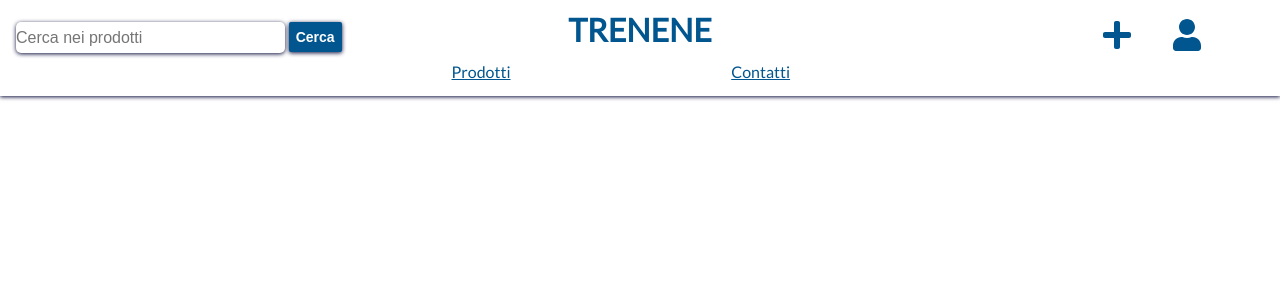
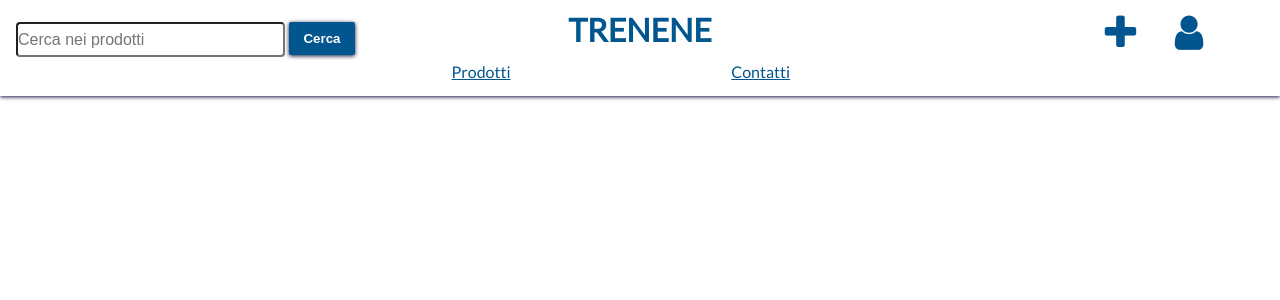
Before and after one commit to tecweb-gokart-2020/proj-treni, a PHP site: page /views/adminEdit.php?codArticolo=1 in a window 1280 px wide. Shown: the top 300 px of the page. Run offline with PHP 8.4, Linux system fonts and the light colour scheme; the visitor is signed in with stand-in values (Sample User, id 1); some web fonts are replaced.

Commit message:
Fixato un po di cose, dal css di più o meno tutti i form ai tag svg che non usiamo più in favore dello standard di font awsome

```diff
--- a/src/styles/css/general.css
+++ b/src/styles/css/general.css
@@ -11,7 +11,6 @@
 
 html {
     font-family: 'Mukta Vaani', 'Lato', Calibri, 'Trebuchet MS', sans-serif;
-    font-size: 1em;
     color: black;
     height: 100%;
 }
@@ -51,8 +50,8 @@ input[type="submit"],
 button {
     box-shadow: 0 1px 4px var(--viola);
     display: block;
-    margin: 30px auto;
-    padding: .5em;
+    padding: 12px 20px;
+    margin: 8px 0;
     overflow: hidden;
     border-width: 0;
     outline: none;
@@ -77,19 +76,6 @@ button:hover {
 .visibile {
     visibility: visible;
 }
-
-input {
-    margin: 10px;
-    border: 0;
-    box-shadow: 0 1px 4px var(--viola);
-    padding: 5px;
-    justify-self: left;
-    align-self: center;
-    background-color: #ffffff;
-    font-size: 14px;
-    border-radius: 5px;
-}
-
 
 /*----------------HEADER------------------*/
 
@@ -142,9 +128,51 @@ header {
     padding: 0.4em 0;
 }
 
-#ricercaHeader input[type=submit] {
-    padding: 7px;
+#ricercaHeader input[type="submit"] {
+    padding: 9px;
+    width: 5em;
     margin: auto auto auto 1%;
+}
+
+input,
+select {
+  width: 100%;
+  padding: 12px 20px;
+  margin: 8px 0;
+  display: inline-block;
+  border-radius: 4px;
+  box-sizing: border-box;
+}
+
+.half-group {
+  float: left;
+  width: 100%;
+  margin: 12px 20px;
+}
+
+.half-group * {
+  width: 10%;
+}
+
+.button-pair {
+  width: 100%;
+}
+
+.button-pair * {
+  width: 49.7%;
+  display: inline !important;
+  cursor: pointer;
+}
+
+textarea {
+  width: 100%;
+  height: 150px;
+  padding: 12px 20px;
+  box-sizing: border-box;
+  border: 2px solid #ccc;
+  border-radius: 4px;
+  background-color: #f8f8f8;
+  resize:vertical;
 }
 
 header nav {
@@ -203,23 +231,21 @@ header ul#icons li {
     vertical-align: middle;
 }
 
-header a#cart-icon:hover .fa-shopping-cart,
-header a#user-icon:hover .fa-user,
-header a#admin-add-icon:hover .fa-plus{
+.fa {
+    position: relative;
+    font-size: 40px;
+    color: var(--giallo);
+    display: inline-block;
+    top: 5px;
+}
+
+a .fa{
+    color: var(--blu);
+}
+
+a .fa:hover {
     background-color: var(--base);
     color: var(--giallo);
-}
-
-.svg-inline--fa {
-    position: relative;
-    width: 2em;
-    height: 2em;
-    color: var(--giallo);
-    display: inline-block;
-    top: .7em;
-}
-a .svg-inline--fa{
-    color: var(--blu);
 }
 
 header #counter {
@@ -483,14 +509,6 @@ main div#areaPersonale {
 
 main div#areaPersonale input {
     margin-right: 1%;
-}
-
-main div#areaPersonale button[type=submit] {
-    padding: 0.3em;
-    border-radius: 7px;
-    font-weight: bold;
-    font-size: 1em;
-    margin: 1% 0;
 }
 
 /*main div#areaPersonale h1 {
--- a/src/views/adminEdit.php
+++ b/src/views/adminEdit.php
@@ -62,8 +62,9 @@ if($_SESSION["username"] == "admin") {
     else {
         $prodotto = getInfoFromProdotto($_GET["codArticolo"]);
         if ($prodotto) {
-            echo '<form id="modProd" name="modProd" action="adminEdit.php?codArticolo='. $prodotto["codArticolo"] .'" method="post" novalidate="true" enctype="multipart/form-data">
-            <fieldset><legend>Modifica ' . $prodotto["codArticolo"] . '</legend>
+            echo '<main id="content">
+                     <form id="modProd" name="modProd" action="adminEdit.php?codArticolo='. $prodotto["codArticolo"] .'" method="post" novalidate="true" enctype="multipart/form-data">
+            	  	<fieldset><legend>Modifica ' . $prodotto["codArticolo"] . '</legend>
                 <label>Tipo
                     <select name="tipo" >
                         <option value="locomotiva"' . ($prodotto["tipo"] == "locomotiva" ? 'selected="selected"' : "") . '>Locomotiva</option>
@@ -94,16 +95,19 @@ if($_SESSION["username"] == "admin") {
                 <label>Marca
                     <input type="text" name="marca" value="' . $prodotto["marca"] . '">
                 </label>
-                <label>Novità
+                <div class="half-group">
+                    <label>Novità</label>
                     <input type="checkbox" name="novita" value="'. $prodotto['novita'] .'">
-                </label>
+                </div>
                 <label>Immagine
                     <input type="file" name="immagine">
                 </label>
-                <input type="reset" value="Reset">
-                <input type="submit" value="Modifica">
+                <div class="button-pair">
+                  <input type="reset" value="Reset">
+                  <input type="submit" value="Modifica">
+                </div>
             </fieldset>
-        </form>';
+        </form></main>';
         } else {
             echo '<main><h2>404</h2>L\'articolo selezionato non esiste</main>';
         }
--- a/src/views/info.php
+++ b/src/views/info.php
@@ -84,7 +84,7 @@ if(isset($_SESSION["username"])) {
                                                  . PHP_EOL .
                                                  '<div id="errorRePassword" class="errore" >Le password non coincidono</div>'
                                                  . PHP_EOL .
-                                                 '<label><input id="mostraPassword" type="checkbox">Mostra password</label><br/>'
+                                                 '<div class="half-group"><label>Mostra password</label><input id="mostraPassword" type="checkbox"><br/></div>'
                                                  . PHP_EOL .
                                                  '<button type="submit" name="edit" id="editPw" value="password">Modifica password</button>'
                                                  . PHP_EOL .
--- a/src/views/template/header.php
+++ b/src/views/template/header.php
@@ -17,11 +17,11 @@ echo '<!DOCTYPE html>
 	<title>'. $pagetitle . '</title>
 	<meta name="description" content="'.$pagedescription.'"/>
 	<meta name="viewport" content="width=device-width">
+	<link rel="stylesheet" href="https://cdnjs.cloudflare.com/ajax/libs/font-awesome/4.7.0/css/font-awesome.min.css">
   	<link rel="stylesheet" type="text/css" href="css/general.css" media="screen"/>
   	<link rel="stylesheet" type="text/css" href="css/mobile.css" media="handheld, screen and (max-device-width:640px), only screen and (max-width:640px)" />
 	'. $js .'
 	<link rel="stylesheet" type="text/css" href="css/print.css" media="print"/>
-
     </head>
     <body>
         <nav id="aiuti" aria-label="aiuti alla navigazione">
@@ -57,13 +57,13 @@ if(isset($_SESSION["username"])) {
     // mostra icona di aggiunta di un prodotto se l'utente è admin
     if($_SESSION["username"] == "admin"){
         init_tag($tag_add, '<a href="adminAdd.php" id="admin-add-icon">', $tag_add_close);
-        echo $tag_add . '<svg aria-hidden="true" focusable="false" data-prefix="fas" data-icon="plus" class="svg-inline--fa fa-plus fa-w-14" role="img" xmlns="http://www.w3.org/2000/svg" viewBox="0 0 448 512"><path fill="currentColor" d="M416 208H272V64c0-17.67-14.33-32-32-32h-32c-17.67 0-32 14.33-32 32v144H32c-17.67 0-32 14.33-32 32v32c0 17.67 14.33 32 32 32h144v144c0 17.67 14.33 32 32 32h32c17.67 0 32-14.33 32-32V304h144c17.67 0 32-14.33 32-32v-32c0-17.67-14.33-32-32-32z"></path></svg>' .$tag_add_close;
+        echo $tag_add . '<i class="fa fa-plus"></i>' .$tag_add_close;
         echo '</li><li>';
     }
     // mostra l'icona utente
     $personal_page = '<a href="info.php" id="user-icon">';
     init_tag($tag_info, $personal_page, $tag_info_close);
-    echo $tag_info . '<svg aria-hidden="true" focusable="false" data-prefix="fas" data-icon="user" class="svg-inline--fa fa-user fa-w-14" role="img" xmlns="http://www.w3.org/2000/svg" viewBox="0 0 448 512"><path fill="currentColor" d="M224 256c70.7 0 128-57.3 128-128S294.7 0 224 0 96 57.3 96 128s57.3 128 128 128zm89.6 32h-16.7c-22.2 10.2-46.9 16-72.9 16s-50.6-5.8-72.9-16h-16.7C60.2 288 0 348.2 0 422.4V464c0 26.5 21.5 48 48 48h352c26.5 0 48-21.5 48-48v-41.6c0-74.2-60.2-134.4-134.4-134.4z"></path></svg>' . $tag_info_close;
+    echo $tag_info . '<i class="fa fa-user"></i>' . $tag_info_close;
 }
 else {
     echo '<a id="login" href="login.php">Entra</a>' . PHP_EOL;
@@ -81,12 +81,11 @@ if(isset($_SESSION["cartID"])) {
     init_tag($tag_cart, '<a href="carrello.php" id="cart-icon">', $tag_cart_close);
     $carrello = getProdottiFromCarrello($_SESSION["cartID"]);
     $count = $carrello ? count($carrello) : 0;
-    echo $tag_cart . '<svg aria-hidden="true" focusable="false" data-prefix="fas" data-icon="shopping-cart" class="svg-inline--fa fa-shopping-cart fa-w-18" role="img" xmlns="http://www.w3.org/2000/svg" viewBox="0 0 576 512"><path fill="currentColor" d="M528.12 301.319l47.273-208C578.806 78.301 567.391 64 551.99 64H159.208l-9.166-44.81C147.758 8.021 137.93 0 126.529 0H24C10.745 0 0 10.745 0 24v16c0 13.255 10.745 24 24 24h69.883l70.248 343.435C147.325 417.1 136 435.222 136 456c0 30.928 25.072 56 56 56s56-25.072 56-56c0-15.674-6.447-29.835-16.824-40h209.647C430.447 426.165 424 440.326 424 456c0 30.928 25.072 56 56 56s56-25.072 56-56c0-22.172-12.888-41.332-31.579-50.405l5.517-24.276c3.413-15.018-8.002-29.319-23.403-29.319H218.117l-6.545-32h293.145c11.206 0 20.92-7.754 23.403-18.681z"></path></svg><span id="counter">'. $count . '</span>' . $tag_cart_close;
+    echo $tag_cart . '<i class="fa fa-shopping-cart"></i>'. $count . '</span>' . $tag_cart_close;
 }
 else {
     /* Non si dovrebbe mai arrivare qui, vorrebbe dire che si può
      * accedere ad un punto senza cart inizializzato */
-    error_log("Qualcosa è andato storto.... debuggare forte");
     die();
 }
 
```
Also changed, not shown: src/views/adminAdd.php (+5 -3 lines).
